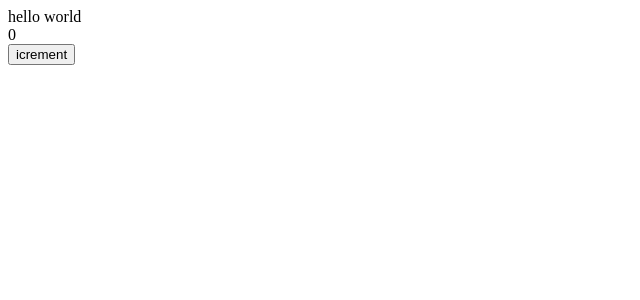
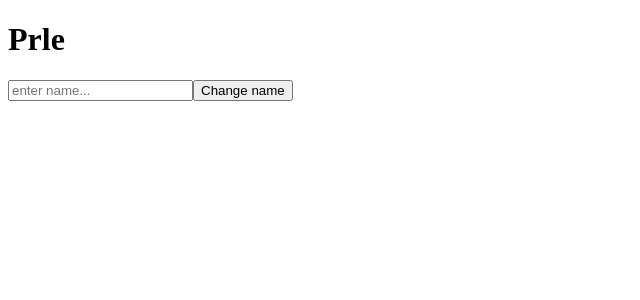
Before and after one commit to zprpic/react-hooks-practice, a React (Create React App) app: page / in a window 1280 px wide. Shown: the top 300 px of the page, without its empty margins (0-640 px from the left). Built offline with nearby package versions, Linux system fonts and the light colour scheme; no server answers.

Commit message:
useRef hook for dom manipulation

```diff
--- a/src/App.js
+++ b/src/App.js
@@ -1,9 +1,9 @@
-import UseEffectHook from "./useEffect/UseEffectHook";
+import UseRefHook from "./useRef/UseRefHook";
 
 function App() {
   return (
     <>
-      <UseEffectHook />
+      <UseRefHook />
     </>
   );
 }
--- a/src/useEffect/UseEffectHook.js
+++ b/src/useEffect/UseEffectHook.js
@@ -18,7 +18,7 @@ function UseEffectHook() {
     <div>
       hello world {data}
       <div>{count}</div>
-      <button onClick={handleOnClick}>icrement</button>
+      <button onClick={handleOnClick}>increment</button>
     </div>
   );
 }
--- /dev/null
+++ b/src/useRef/UseRefHook.js
@@ -0,0 +1,30 @@
+import React, { useState, useRef } from "react";
+
+function UseRefHook() {
+  const [name, setName] = useState("Prle");
+
+  const inputRef = useRef(null);
+
+  const handleOnChange = (event) => {
+    setName(event.target.value);
+  };
+
+  const handleOnClick = () => {
+    inputRef.current.focus();
+  };
+
+  return (
+    <div>
+      <h1>{name}</h1>
+      <input
+        type="text"
+        placeholder="enter name..."
+        onChange={handleOnChange}
+        ref={inputRef}
+      />
+      <button onClick={handleOnClick}>Change name</button>
+    </div>
+  );
+}
+
+export default UseRefHook;
```
